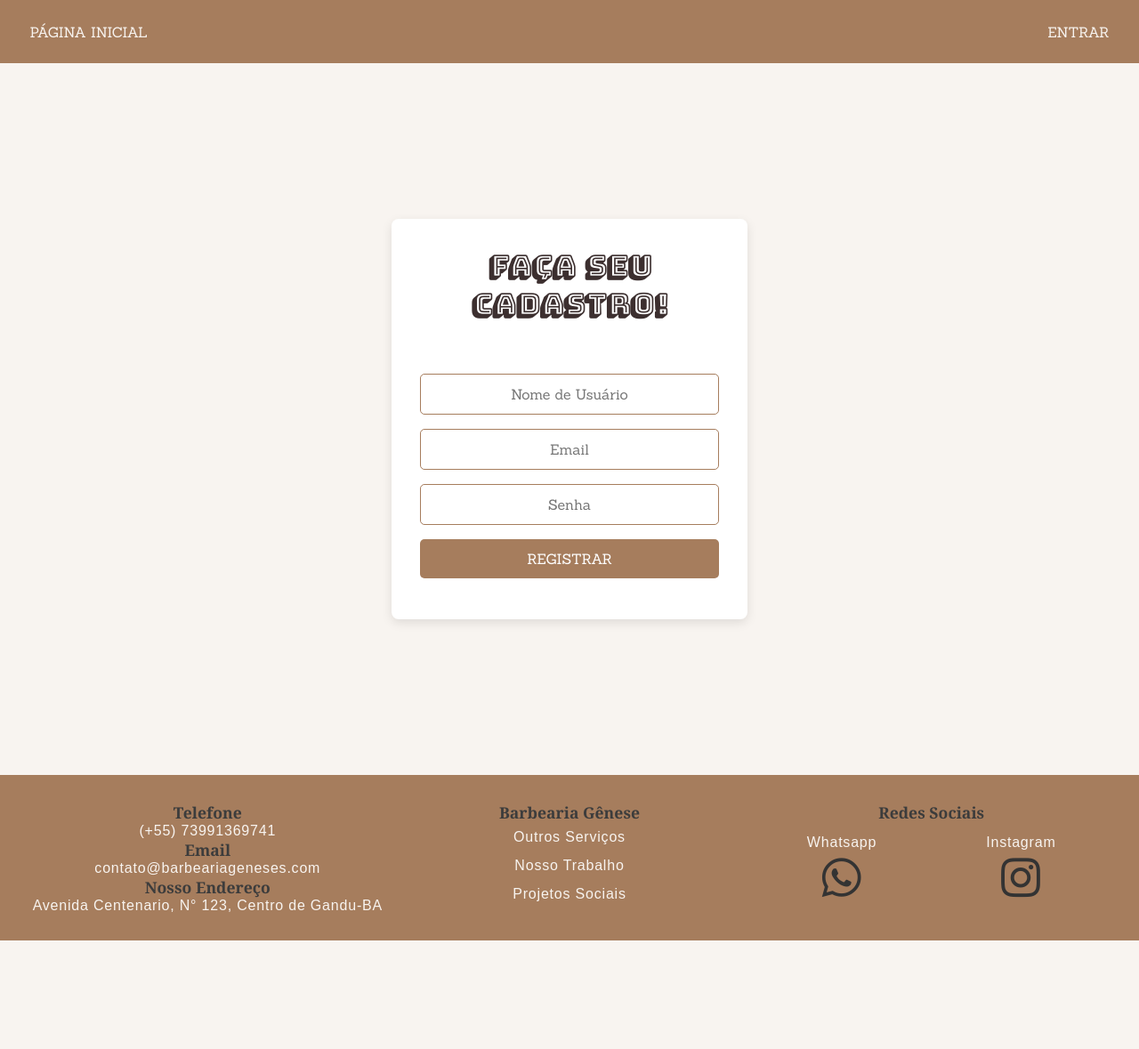
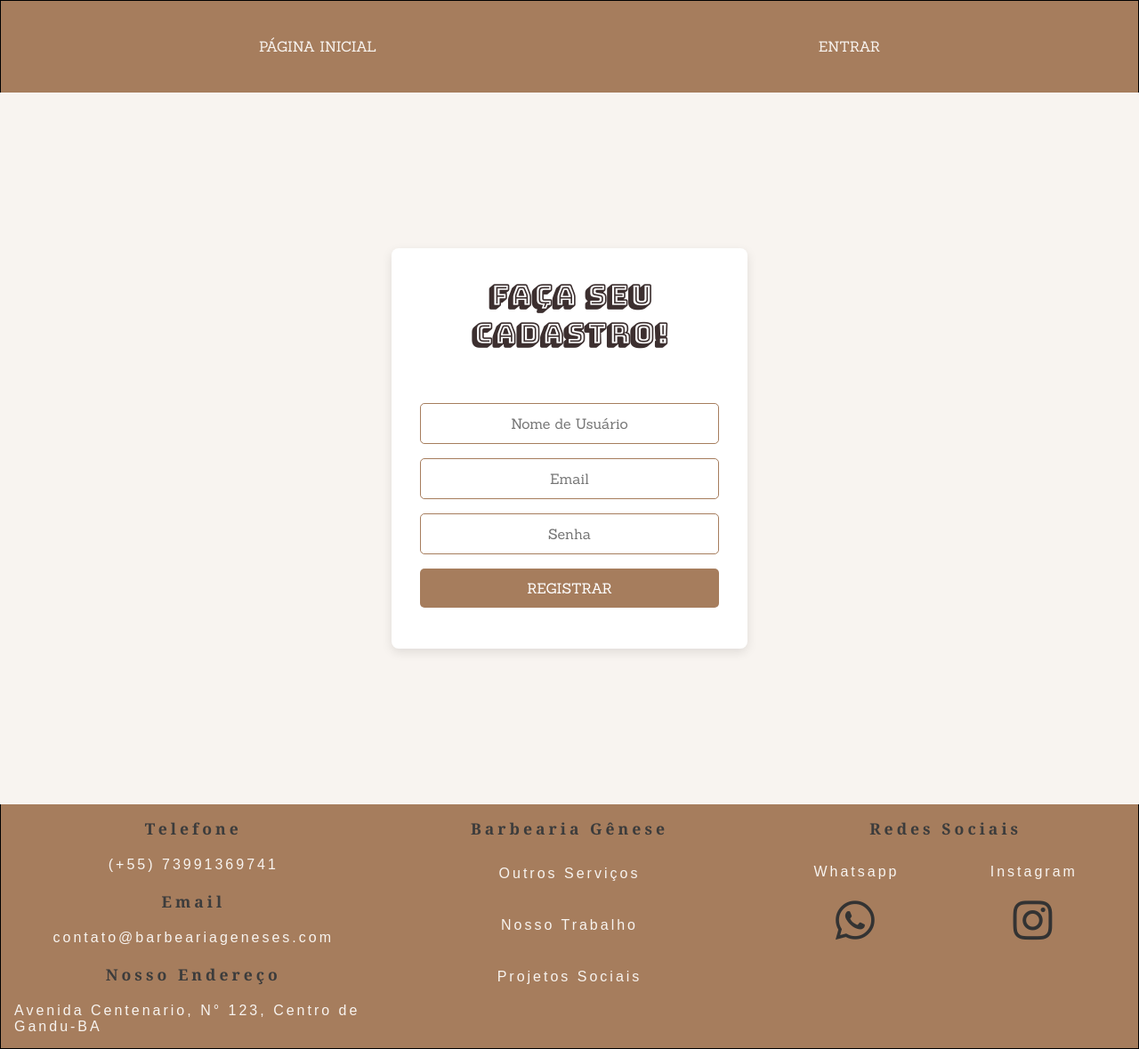
Before and after one commit to fredsonPOSantos/Client, a website: page register.html in a window 1280 px wide. Shown: the whole page at 89% size. Before the commit the page ends 1057 px from the top, so only its background shows below. Drawn offline with Linux system fonts and the light colour scheme.

Commit message:
Update register.css

```diff
--- a/css/register.css
+++ b/css/register.css
@@ -41,16 +41,16 @@ body, ul, li, p, footer{
     /* Header */
 .header {
     background-color: var(--primary-color);
-    padding: 1.3rem;
+    padding: 2.59rem;
     display: flex;
-    justify-content: space-between;
+    justify-content: space-around;
     align-items: center;
     background-color: var(--primary-color);
-    padding: 1.6rem;
     display: flex;
-    justify-content: space-between;
     align-items: center;
     width: 100%;
+    border: #000000 1px solid;
+    border-bottom: none;
 }
 
 .header button {
@@ -199,25 +199,31 @@ display: flex;
 
   }
 
+
   .footer a, p{
   font-family: Arial, Helvetica, sans-serif;
   font-size: 1rem;
   color: #f8f4f0;
-  letter-spacing: 0.8px;
+  letter-spacing: 3px;
+
   }
 
   .footer h3{
   font-family: Georgia, 'Times New Roman', Times, serif;
-  font-size: 1.1rem;;
+  font-size: 1.1rem;
+  letter-spacing: 4px;
+
 
   }
   #menu-footer{
     display: flex;
     justify-content: space-between;
-  padding: 30px;
+    padding: 5px;
     flex-wrap: wrap ;
-  background-color:#a67d5d;
     width: 100%;
+    background-color: #a67d5d;
+    border: #000000 1.5px solid;
+    border-top: none;
   }
 
   #menu-footer .footer-list-contatos{
@@ -234,24 +240,26 @@ text-align: center;
   .footer-list-contatos .footer-link{
    display: flex;
    justify-content: center;
+   padding: 10px;
 
   }
   .footer-list-serviços{
 
     flex-direction: row ;
     flex: 0 1 33.33%;
-align-items:center;
     height: 100%;
   }
-.footer-list-serviços h3{
-text-align: center;
+
+
+  .footer-list-serviços .footer-link, h3{
+    display: flex;
+    justify-content: center;
+    padding: 10px;
 
   }
-.footer-list-serviços .footer-link{
-display: flex;
-justify-content: center;
-padding: 7px;
 
+  ul.footer-list-serviços a.footer-link{
+    padding: 20px;
   }
 
 
@@ -270,7 +278,7 @@ text-align: center;
 
   font-size: 1rem;
   margin-top: -2px;
-padding: 5px;
+
   }
 
   #redes-sociais {
@@ -278,18 +286,18 @@ padding: 5px;
     display: flex;
     flex-direction: row;
     justify-content: space-around;
-padding: 10px;
+    padding: 20px;
     gap: 1rem;
   }
 
   #redes-sociais .fa-whatsapp, #redes-sociais .fa-instagram{
     display: flex;
     justify-content: center;
-padding: 0px;
     height: 100%;
     width: 100%;
     margin: 0;
     font-size: 50px;
+    padding: 20px;
   }
 
   .footer-link, .footer-link-redes a {
```
Lines whose indentation alone changed are shown as unchanged.
